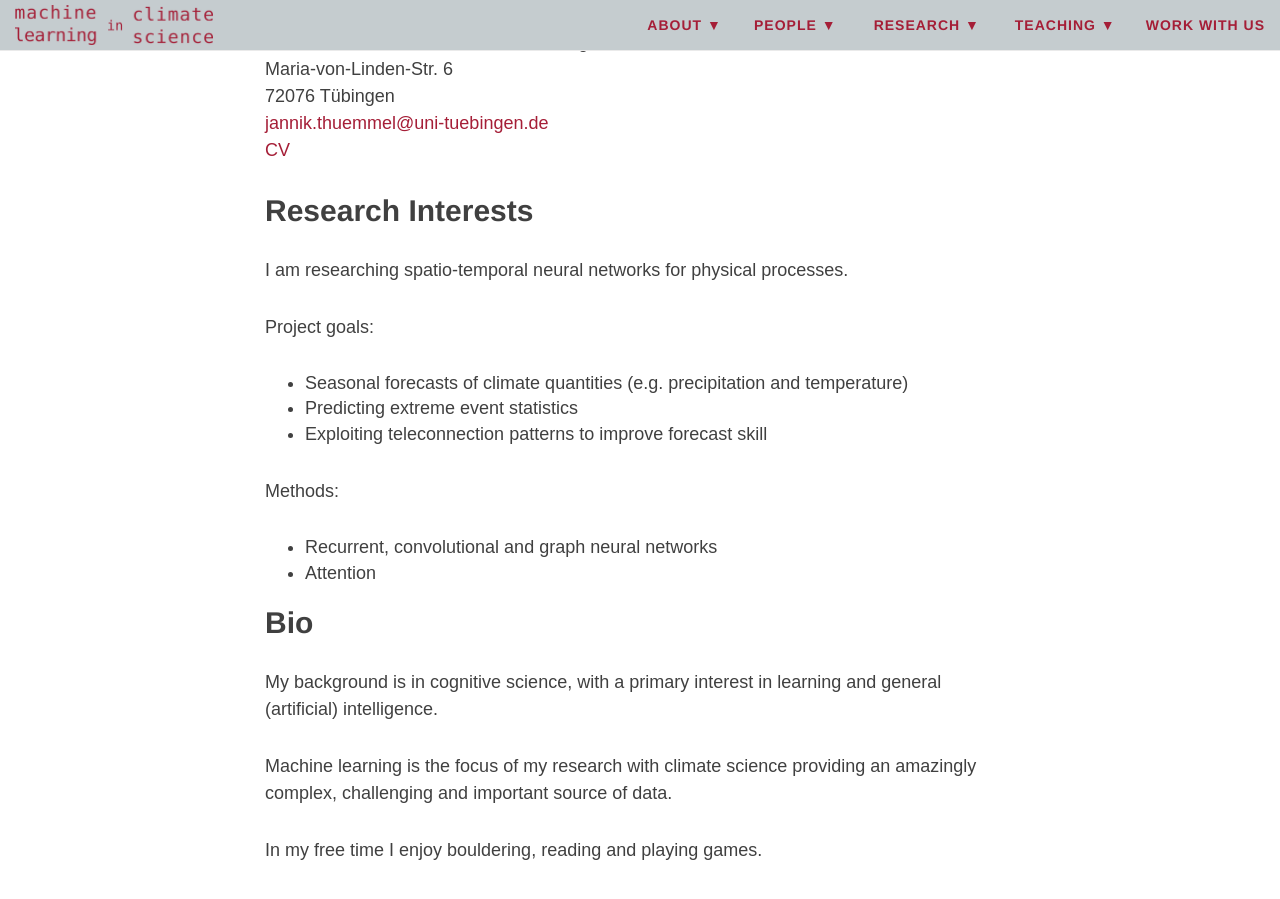
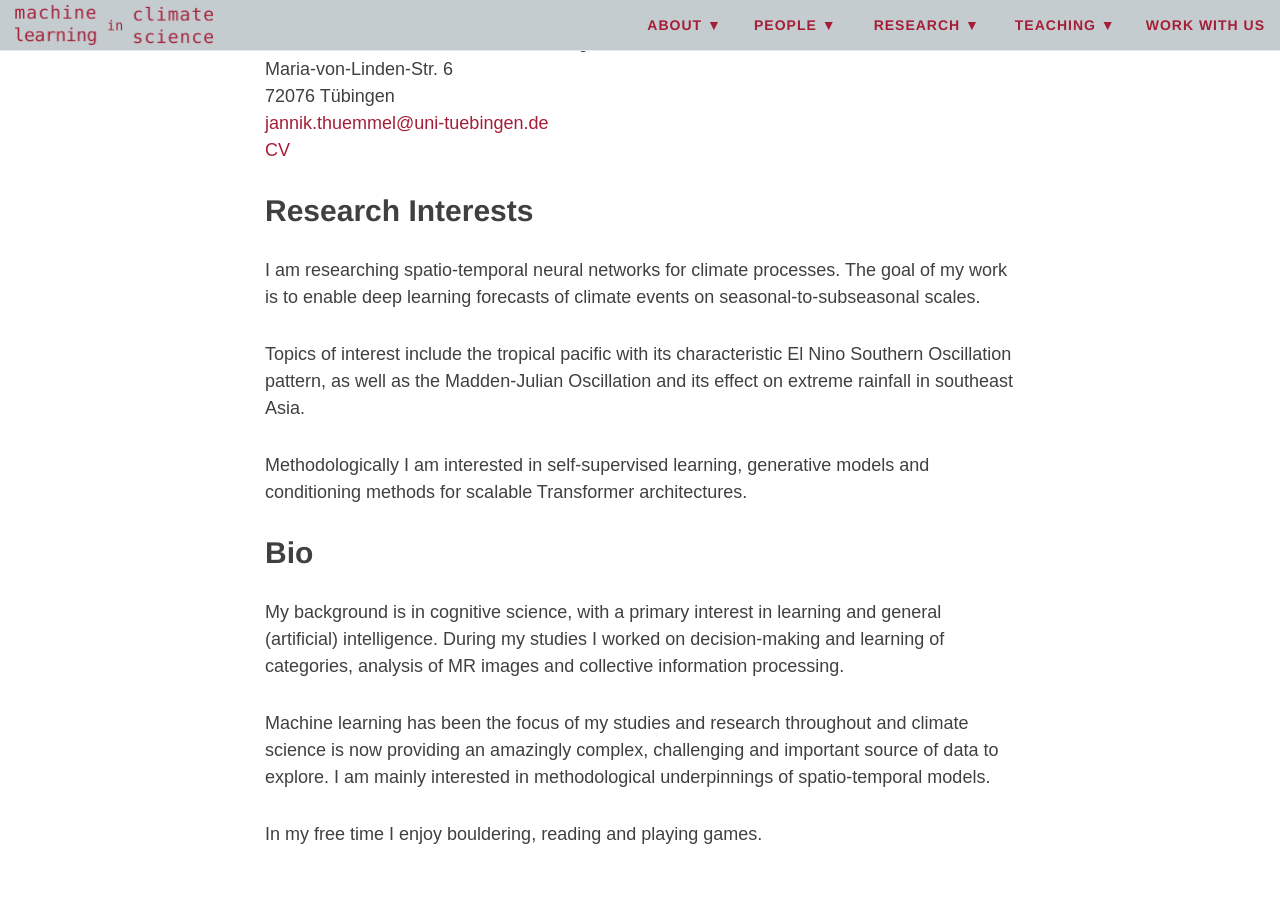
Before and after one commit to mlcs/mlcs.github.io, a Jekyll site: the page built from people/thuemmel.md, in a window 1280 px wide and 900 px high, scrolled down 694 px. Built offline with Jekyll 4.4.1, drawn with Linux system fonts in a browser that asks for light colours; nearby versions of some CDN libraries.

Commit message:
Update thuemmel.md

```diff
--- a/people/thuemmel.md
+++ b/people/thuemmel.md
@@ -15,22 +15,26 @@ Maria-von-Linden-Str. 6
 
 
 ## Research Interests
-I am researching spatio-temporal neural networks for physical processes.
+I am researching spatio-temporal neural networks for climate processes.
+The goal of my work is to enable deep learning forecasts of climate events
+on seasonal-to-subseasonal scales.
 
-Project goals:
-- Seasonal forecasts of climate quantities (e.g. precipitation and temperature)
-- Predicting extreme event statistics
-- Exploiting teleconnection patterns to improve forecast skill
+Topics of interest include the tropical pacific with its characteristic
+El Nino Southern Oscillation pattern, as well as the Madden-Julian Oscillation
+and its effect on extreme rainfall in southeast Asia.
 
-Methods:
-- Recurrent, convolutional and graph neural networks
-- Attention
+Methodologically I am interested in self-supervised learning, generative models
+and conditioning methods for scalable Transformer architectures.
 
 ## Bio
 My background is in cognitive science, with a primary interest in learning and
-general (artificial) intelligence.
+general (artificial) intelligence. During my studies I worked on decision-making
+and learning of categories, analysis of MR images and collective information
+processing.
 
-Machine learning is the focus of my research with climate science providing an
-amazingly complex, challenging and important source of data.
+Machine learning has been the focus of my studies and research throughout
+and climate science is now providing an amazingly complex, challenging and
+important source of data to explore.
+I am mainly interested in methodological underpinnings of spatio-temporal models.
 
 In my free time I enjoy bouldering, reading and playing games.
```
